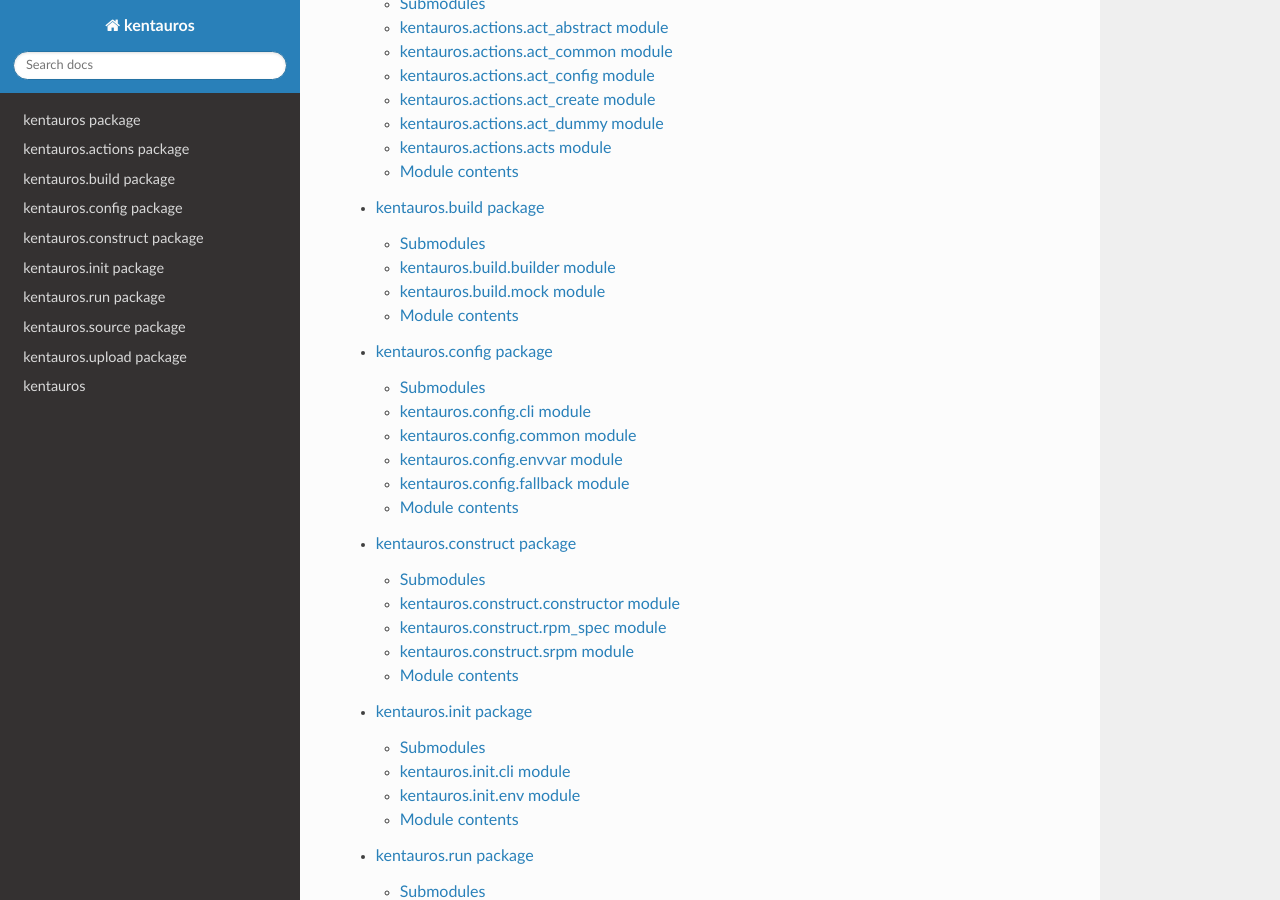
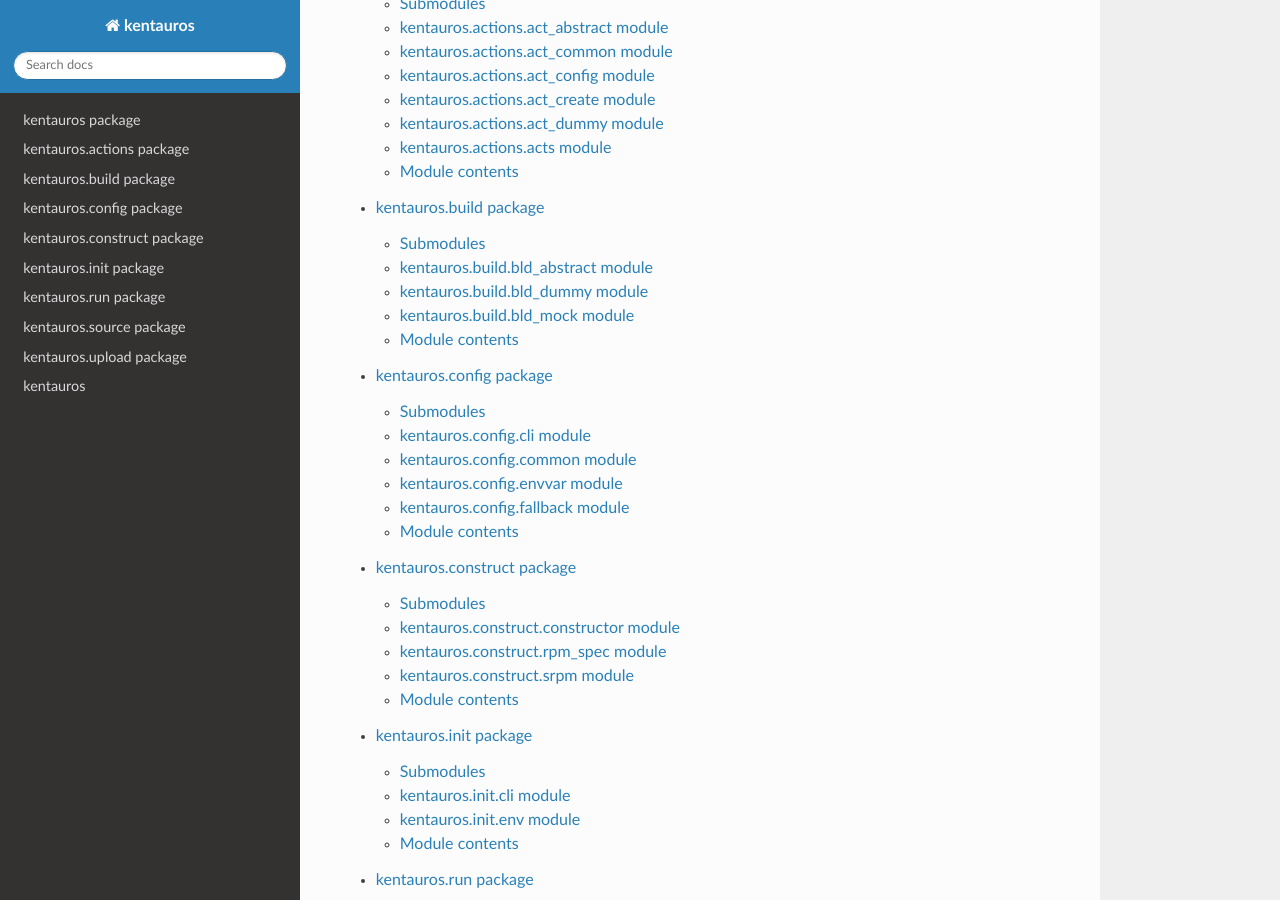
Before and after one commit to decathorpe/kentauros, a Sphinx documentation site: the page built from docs/source/index.rst, in a window 1280 px wide and 900 px high, scrolled down 444 px. Built offline with Sphinx 7.4.7 and the Read the Docs theme 2.0.0, drawn with Linux system fonts in a browser that asks for light colours; the version number could not be read and is left out.

Commit message:
ktr/build: make Builder an abstract base class. introduce DummyBuilder.

```diff
--- a/docs/source/apidoc/kentauros.build.rst
+++ b/docs/source/apidoc/kentauros.build.rst
@@ -4,18 +4,26 @@ kentauros.build package
 Submodules
 ----------
 
-kentauros.build.builder module
-------------------------------
+kentauros.build.bld_abstract module
+-----------------------------------
 
-.. automodule:: kentauros.build.builder
+.. automodule:: kentauros.build.bld_abstract
     :members:
     :undoc-members:
     :show-inheritance:
 
-kentauros.build.mock module
----------------------------
+kentauros.build.bld_dummy module
+--------------------------------
 
-.. automodule:: kentauros.build.mock
+.. automodule:: kentauros.build.bld_dummy
+    :members:
+    :undoc-members:
+    :show-inheritance:
+
+kentauros.build.bld_mock module
+-------------------------------
+
+.. automodule:: kentauros.build.bld_mock
     :members:
     :undoc-members:
     :show-inheritance:
```
Also changed, not shown: 7 other files.
